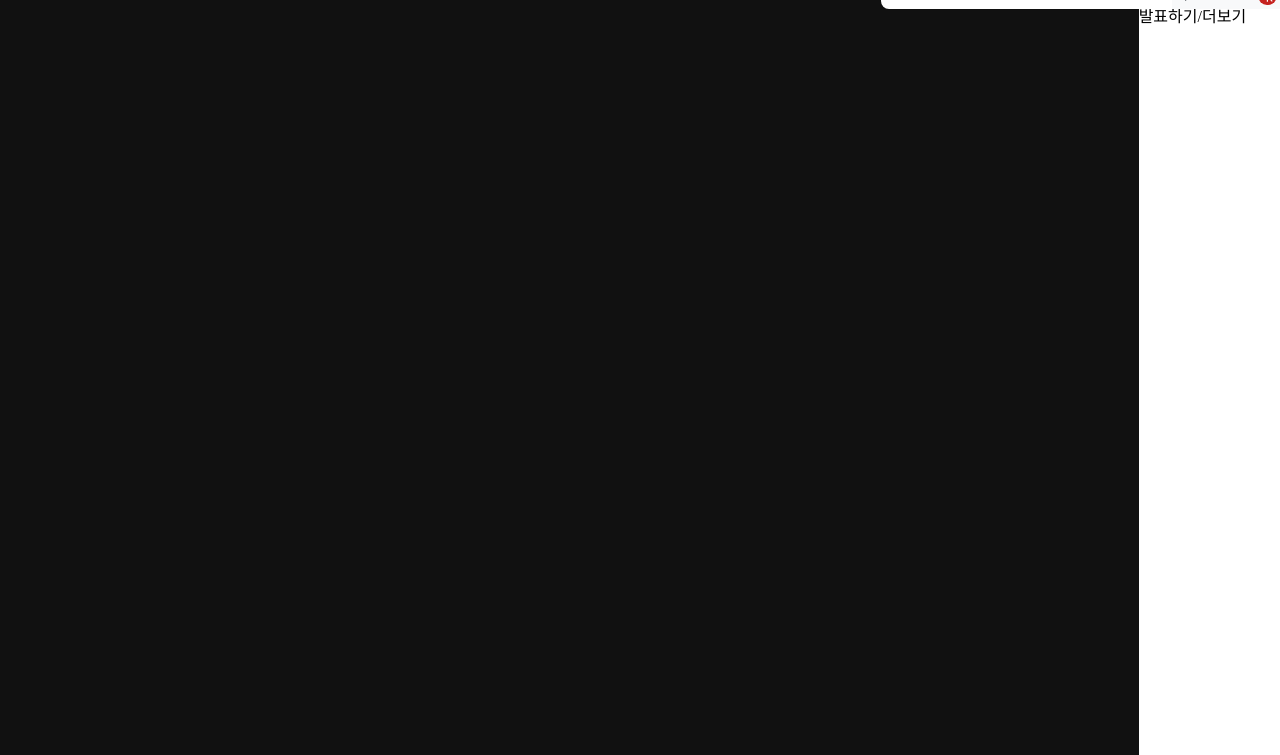
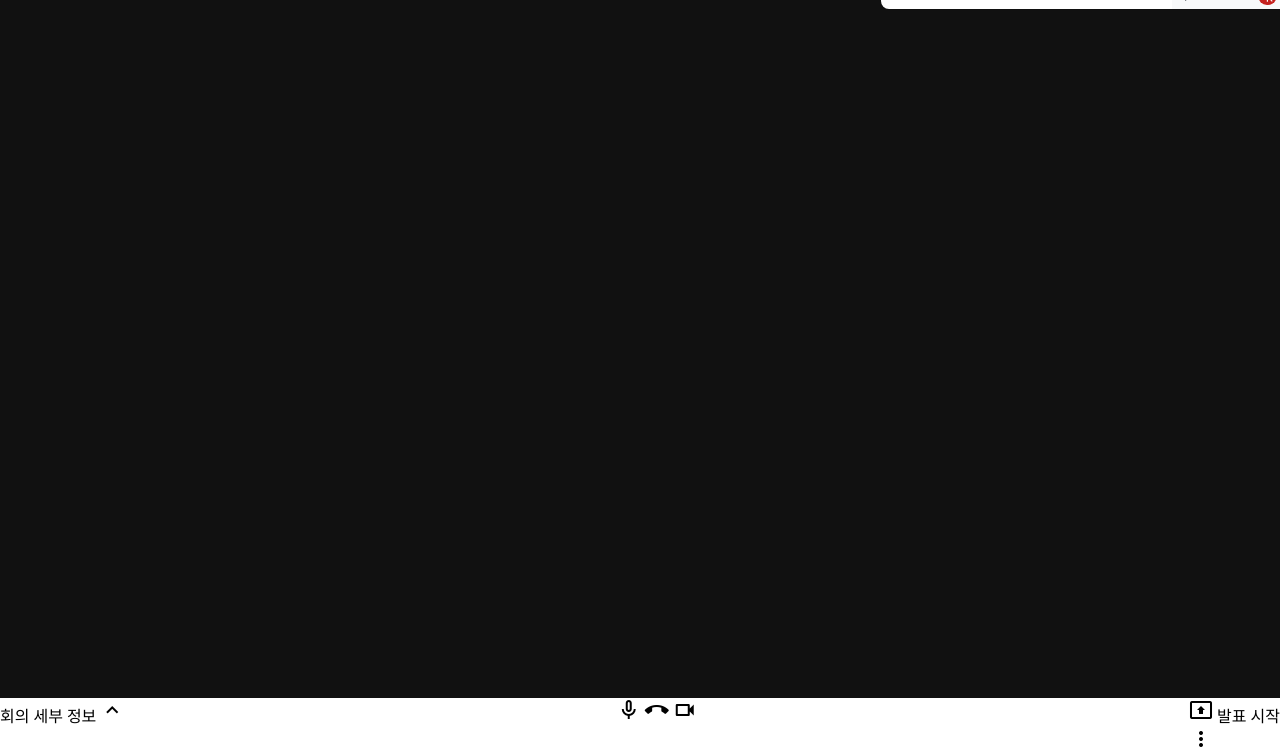
Before and after one commit to joan-KIM/google-meet-clone, a plain HTML site: page meet.html in a window 1280 px wide. Shown: the part 45-800 px from the top of the page. Drawn offline with Linux system fonts and the light colour scheme.

Commit message:
하단바 아이콘 및 텍스트 추가

```diff
--- a/meet.html
+++ b/meet.html
@@ -32,12 +32,21 @@
     </main>
     <div class = "bottom_bar_wrapper">
         <div class = 'bb_meeting_details_container'>
-            회의 세부 정보
+            <span>회의 세부 정보</span>
+            <i class='material-icons'>keyboard_arrow_up</i>
         </div>
         <div class = "bb_call_control_container">
-            마이크/나가기/카메라
+            <i class='material-icons-outlined'>mic_none</i>
+            <i class='material-icons'>call_end</i>
+            <i class='material-icons-outlined'>videocam</i>
         </div>
-        <div class="bb_option_container">발표하기/더보기</div>
+        <div class="bb_option_container">
+            <div class="present_wrapper">
+                <i class='material-icons'>present_to_all</i>
+                <span>발표 시작</span>
+            </div>
+            <i class='material-icons'>more_vert</i>
+        </div>
     </div>
 </body>
 </html>
--- a/meet_style.css
+++ b/meet_style.css
@@ -80,8 +80,11 @@ main{
     flex:1;
 }
 
-.bottom_bar{
-    background-color: orange;
+.bottom_bar_wrapper{
+    background-color: #fff;
     position: absolute;
     bottom: 0;
+    width: 100%;
+    display: flex;
+    justify-content: space-between;
 }
```
